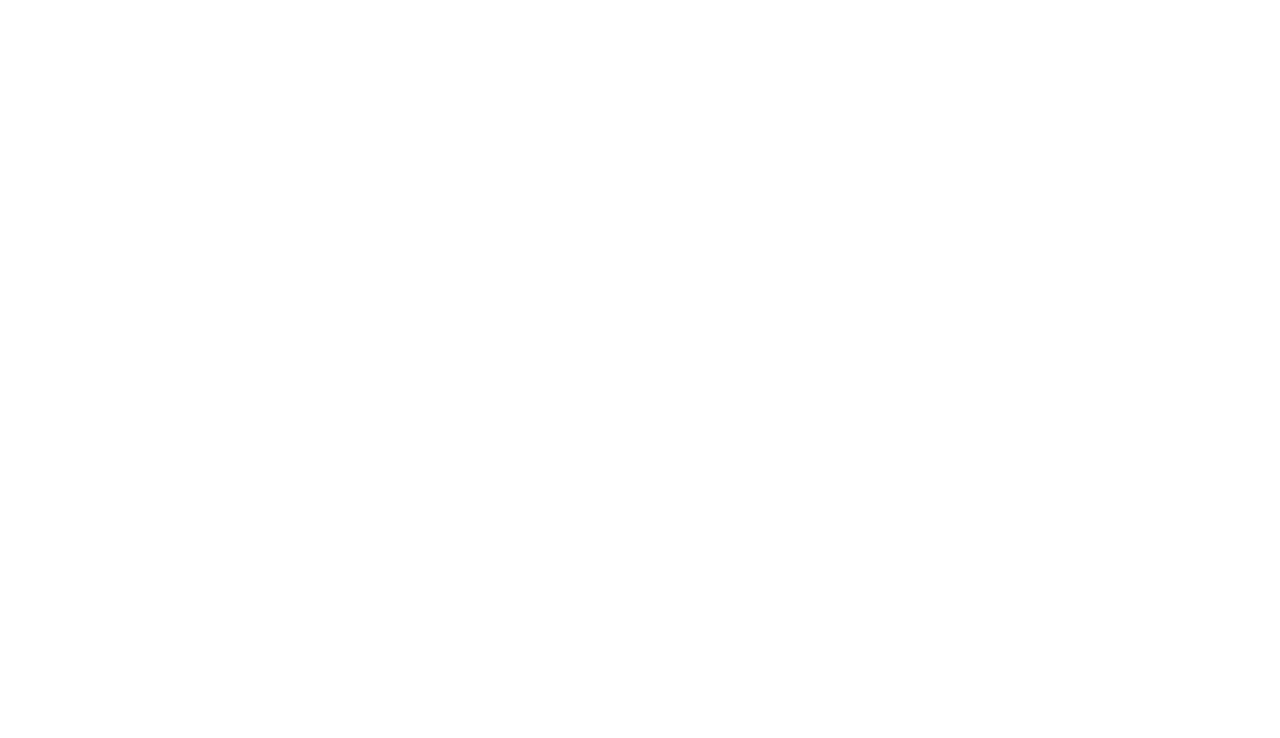
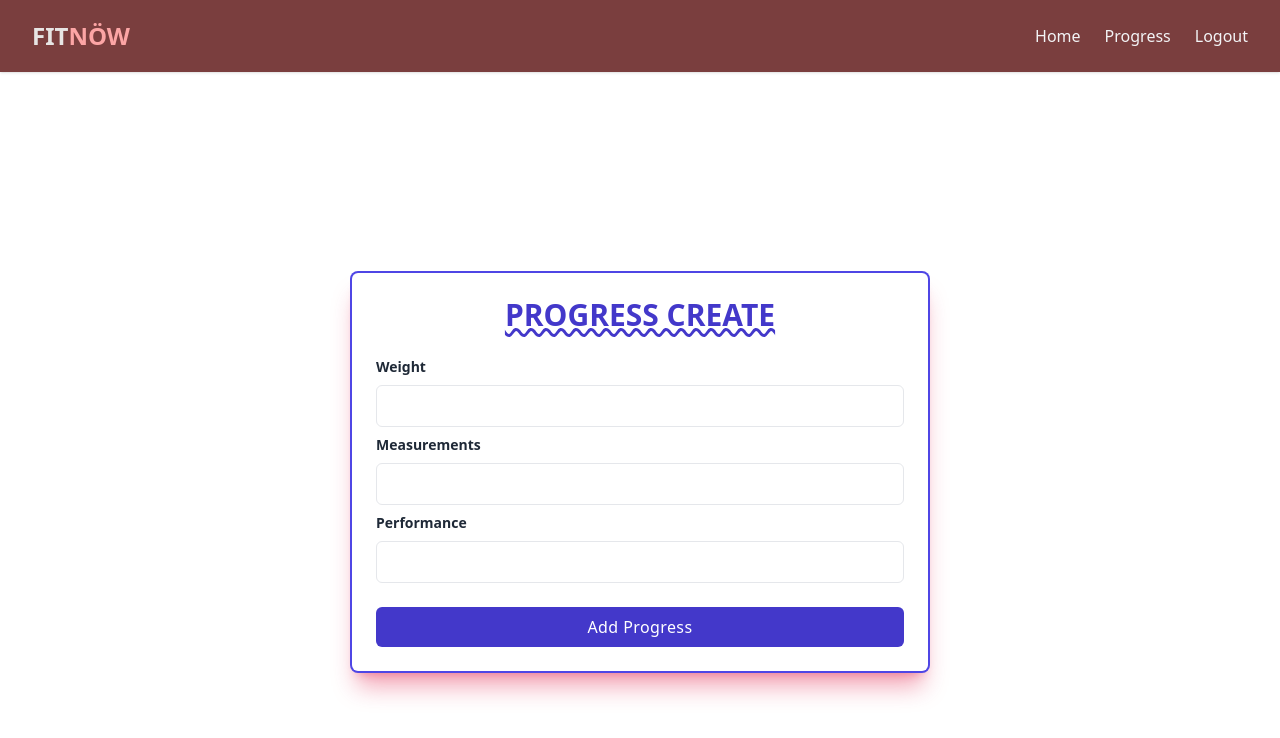
Before and after one commit to anwar-bouchehboun/fitnw2_FrontEnd, a React (Vite) app: page /progress in a window 1280 px wide. Before the commit this address had no page. Shown: the top 738 px of the page. Built offline with nearby package versions, Linux system fonts and the light colour scheme.

Commit message:
add swwetalert and fin tache Add progrsse

```diff
--- a/package.json
+++ b/package.json
@@ -20,7 +20,8 @@
     "postcss-cli": "^11.0.0",
     "react": "^18.2.0",
     "react-dom": "^18.2.0",
-    "react-router-dom": "^6.22.3"
+    "react-router-dom": "^6.22.3",
+    "sweetalert2": "^11.10.7"
   },
   "devDependencies": {
     "@types/react": "^18.2.66",
--- a/src/App.jsx
+++ b/src/App.jsx
@@ -5,6 +5,7 @@ import Singup from "./Auth/component/Register";
 import { BrowserRouter as Router, Route, Routes } from "react-router-dom";
 import Home from "./component/Home";
 import Edit from "./component/Edit";
+import Progress from "./component/Progress";
 
 function App() {
   return (
@@ -13,6 +14,7 @@ function App() {
         <Routes>
           <Route exact path="/" element={<SingIn />} />
           <Route exact path="/home" element={<Home />} />
+          <Route exact path="/progress" element={<Progress />} />
           <Route exact path="/register" element={<Singup />} />
           <Route exact path="/edit/:id" element={<Edit />} />
         </Routes>
--- a/src/component/Edit.jsx
+++ b/src/component/Edit.jsx
@@ -2,15 +2,16 @@ import  { useEffect, useState } from 'react';
 import { useParams ,useNavigate } from 'react-router-dom';
 import axios from 'axios';
 import Cookies from 'js-cookie';
+import Swal from 'sweetalert2';
 
 function Edit() {
     const navigate = useNavigate();
     // return an object like { id: "123" }   would extract the value "123"
     const { id } = useParams();
     const [formData, setFormData] = useState({
-        weight:null,
-        measurements: null,
-        performance: null
+        weight:'',
+        measurements: '',
+        performance: ''
     });
 
     useEffect(() => {
@@ -26,7 +27,7 @@ function Edit() {
 
                 setFormData({
                     weight: response.data.progress.weight ,
-                    measurements: response.data.progress.weight ,
+                    measurements: response.data.progress.measurements ,
                     performance: response.data.progress.performance
                 });
             } catch (err) {
@@ -56,6 +57,14 @@ function Edit() {
             navigate('/home');
         } catch (err) {
             console.log('error', err);
+            if (err.response && err.response.data && err.response.data.errors) {
+                const errors = Object.values(err.response.data.errors).join("<br>");
+                Swal.fire({
+                  icon: 'error',
+                  title: 'Erreur de validation',
+                  html: errors,
+                });
+              }
         }
 
     };
--- a/src/component/Home.jsx
+++ b/src/component/Home.jsx
@@ -3,6 +3,7 @@ import MyHeader from "./nav/MyHeader";
 import { useNavigate, NavLink } from "react-router-dom";
 import axios from "axios";
 import Cookies from 'js-cookie';
+import Swal from 'sweetalert2';
 
 // import { data } from 'autoprefixer';
 
@@ -39,26 +40,51 @@ const Home = () => {
   useEffect(() => {
     fetchProgress();
   }, [navigate]);
+// delete
+const handleDeleteConfirmation = (id) => {
+    Swal.fire({
+      title: 'Êtes-vous sûr?',
+      text: "Vous ne pourrez pas récupérer cet élément!",
+      icon: 'warning',
+      showCancelButton: true,
+      confirmButtonColor: '#3085d6',
+      cancelButtonColor: '#d33',
+      confirmButtonText: 'Oui, supprimer!',
+      cancelButtonText: 'Annuler'
+    }).then((result) => {
+      if (result.isConfirmed) {
+        handleDelete(id);
+      }
+    });
+  };
+
   const handleDelete = async (id) => {
     try {
       const token = Cookies.get("token");
-
       await axios.delete(`http://127.0.0.1:8000/api/progress/${id}`, {
         headers: {
           Authorization: `Bearer ${token}`,
         },
       });
-      const newProgress = userProgress.filter((item) => {
-        console.log("ok", item.id);
-        return item.id !== id;
+      const newProgress = userProgress.filter((item) => item.id !== id);
+      setUserProgress(newProgress);
+      Swal.fire({
+        icon: 'success',
+        title: 'Supprimé!',
+        text: 'Votre élément a été supprimé avec succès.'
       });
-      setUserProgress(newProgress);
     } catch (error) {
-      // Handle error
-      console.error("Error:", error);
+      console.error("Erreur:", error);
+      Swal.fire({
+        icon: 'error',
+        title: 'Erreur',
+        text: 'Une erreur s\'est produite lors de la suppression. Veuillez réessayer.'
+      });
     }
   };
 
+
+// status
   const updateStatus = async (id) => {
     try {
       const token = Cookies.get("token");
@@ -149,7 +175,7 @@ const Home = () => {
                           </NavLink>
                           <button
                             className="font-medium text-red-700 "
-                            onClick={() => handleDelete(user.id)}
+                            onClick={() => handleDeleteConfirmation(user.id)}
                           >
                             Delete
                           </button>
--- a/src/component/Progress.jsx
+++ b/src/component/Progress.jsx
@@ -1,8 +1,128 @@
+import { useState } from "react";
+import { useNavigate } from "react-router-dom";
+import axios from "axios";
+import Cookies from "js-cookie";
+import MyHeader from "./nav/MyHeader";
+import Swal from 'sweetalert2';
+
 
 function Progress() {
+  const navigate = useNavigate();
+
+  const [formData, setFormData] = useState({
+    weight: "",
+    measurements: "",
+    performance: "",
+  });
+
+  const InsertProgress = async (e) => {
+    e.preventDefault(); // Prevent the default form submission behavior
+    try {
+      const token = Cookies.get("token");
+      if (!token) {
+        navigate("/");
+        return;
+      }
+      const response = await axios.post(
+        "http://127.0.0.1:8000/api/progress",
+        formData,
+        {
+          headers: {
+            Authorization: `Bearer ${token}`,
+          },
+        }
+      );
+      console.log("ok");
+      console.log(response.data);
+      setFormData({
+        weight: "",
+        measurements: "",
+        performance: "",
+      });
+      Swal.fire({
+        icon: 'success',
+        title: 'Succès',
+        text: 'Votre progrès a été enregistré avec succès.',
+      });
+    } catch (err) {
+      console.log("error:", err);
+      if (err.response && err.response.data && err.response.data.errors) {
+        const errors = Object.values(err.response.data.errors).join("<br>");
+        Swal.fire({
+          icon: 'error',
+          title: 'Erreur de validation',
+          html: errors,
+        });
+      }
+    }
+  };
+
+  const handleChange = (e) => {
+    const { name, value } = e.target;
+    setFormData((prevState) => ({
+      ...prevState,
+      [name]: value,
+    }));
+  };
+
   return (
-    <div>Progress</div>
-  )
+    <>
+      <MyHeader />
+      <div className="relative flex flex-col justify-center min-h-screen mx-4 overflow-hidden">
+        <div className="w-full p-6 m-auto bg-white rounded-md shadow-xl shadow-rose-600/40 ring-2 ring-indigo-600 lg:max-w-xl">
+          <h1 className="text-3xl font-semibold text-center text-indigo-700 underline uppercase decoration-wavy">
+            Progress Create
+          </h1>
+          <form className="mt-6" onSubmit={InsertProgress}>
+            <div className="mb-2">
+              <label className="block text-sm font-semibold text-gray-800">
+                Weight
+              </label>
+              <input
+                type="text"
+                name="weight"
+                value={formData.weight}
+                onChange={handleChange}
+                className="block w-full px-4 py-2 mt-2 text-indigo-700 bg-white border rounded-md focus:border-indigo-400 focus:ring-indigo-300 focus:outline-none focus:ring focus:ring-opacity-40"
+              />
+            </div>
+            <div className="mb-2">
+              <label className="block text-sm font-semibold text-gray-800">
+                Measurements
+              </label>
+              <input
+                type="text"
+                name="measurements"
+                value={formData.measurements}
+                onChange={handleChange}
+                className="block w-full px-4 py-2 mt-2 text-indigo-700 bg-white border rounded-md focus:border-indigo-400 focus:ring-indigo-300 focus:outline-none focus:ring focus:ring-opacity-40"
+              />
+            </div>
+            <div className="mb-2">
+              <label className="block text-sm font-semibold text-gray-800">
+                Performance
+              </label>
+              <input
+                type="text"
+                name="performance"
+                value={formData.performance}
+                onChange={handleChange}
+                className="block w-full px-4 py-2 mt-2 text-indigo-700 bg-white border rounded-md focus:border-indigo-400 focus:ring-indigo-300 focus:outline-none focus:ring focus:ring-opacity-40"
+              />
+            </div>
+            <div className="mt-6">
+              <button
+                type="submit"
+                className="w-full px-4 py-2 tracking-wide text-white transition-colors duration-200 transform bg-indigo-700 rounded-md hover:bg-indigo-600 focus:outline-none focus:bg-indigo-600"
+              >
+                Add Progress
+              </button>
+            </div>
+          </form>
+        </div>
+      </div>
+    </>
+  );
 }
 
-export default Progress
+export default Progress;
--- a/src/component/nav/MyHeader.jsx
+++ b/src/component/nav/MyHeader.jsx
@@ -2,9 +2,11 @@ import { useState } from "react";
 import { Link } from "react-router-dom";
 import { useNavigate } from "react-router-dom";
 import Cookies from "js-cookie";
+
 function MyHeader() {
   const navigate = useNavigate();
   const [navbar, setNavbar] = useState(false);
+
   return (
     <nav className="w-full bg-[#7A3E3E] shadow">
       <div className="justify-between px-4 mx-auto lg:max-w-7xl md:items-center md:flex md:px-8">
@@ -12,7 +14,7 @@ function MyHeader() {
           <div className="flex items-center justify-between py-3 md:py-5 md:block">
             <a href="">
               <h2 className="text-2xl font-bold text-stone-200">
-                FIT<strong className="font-semibold text-red-300 ">NÖW</strong>
+                FIT<strong className="font-semibold text-red-300">NÖW</strong>
               </h2>
             </a>
             <div className="md:hidden">
@@ -61,11 +63,14 @@ function MyHeader() {
           >
             <ul className="items-center justify-center space-y-8 md:flex md:space-x-6 md:space-y-0">
               <li className="text-gray-100 hover:text-blue-600">
-                <Link href="/">Home</Link>
+                <Link to="/home">Home</Link>
+              </li>
+              <li className="text-gray-100 hover:text-blue-600">
+                <Link to="/progress">Progress</Link>
               </li>
               <li className="text-gray-100 hover:text-blue-600">
                 <button
-                  className=" btn"
+                  className="btn"
                   onClick={() => {
                     Cookies.remove("token");
                     navigate("/");
```
Also changed, not shown: 1 other file (tests, documents, lock files or other folders).
